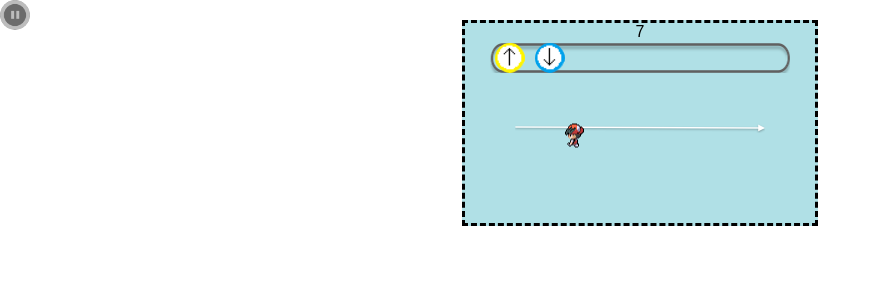
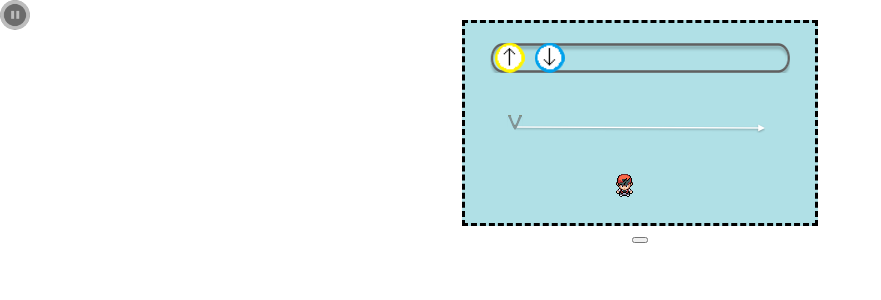
Before and after one commit to xinlijia/SAWO-react, a React (Create React App) app: page / in a window 1280 px wide. Shown: the top 300 px of the page, without its empty margins (0-881 px from the left). Built offline with nearby package versions, Linux system fonts and the light colour scheme.

Commit message:
frame, timeline, character control

```diff
--- a/src/Character.js
+++ b/src/Character.js
@@ -1,101 +1,21 @@
 import React, { Component } from 'react';
 import './Character.css';
-import { collideRect } from './util/functions.js'
 
 class Character extends Component {
     constructor(props) {
         super(props);
         this.state = {
-            dir: 'l',
-            vel: 0,
-            still: 'moving',
-            top: this.props.top,
-            left: this.props.left,
-            running: false,
-            frame: 0,
+            character: this.props.character,
         };
-        this.tick = this.tick.bind(this);
     }
 
-    validTarget(rect){
-        return collideRect(rect, this.state.rect);
-    }
-
-    tick(){
-        // if(this.state.running){
-        //     console.log('123');
-
-        // }
-        this.setState({
-            frame: this.state.frame + 1,
-        });
-    }
-    componentDidMount(){
-        this.interval = setInterval(this.tick, 1000);
-    }
-    componentWillUnmount(){
-        clearInterval(this.interval);
-    }
-
-    moveUp(){
-        this.setState({
-            dir: 'u',
-        });
-    }
-
-    moveDown(){
-        this.setState({
-            dir: 'd',
-        });
-    }
-
-    moveLeft(){
-        this.setState({
-            dir: 'l',
-        });
-    }
-
-    moveRight(){
-        this.setState({
-            dir: 'r',
-        });
-    }
-
-    move(maze, dx, dy){
-        if(dx !== 0){
-            this.moveSingleAxis(dx, 0, maze);
-        }
-        if(dy !== 0){
-            this.moveSingleAxis(0, dy, maze);
-        }
-    }
-    updateMove(maze, dt){
-        if(this.state.dir === 'l'){
-            this.move(maze, -this.state.speed * dt, 0);
-        }
-        if(this.state.dir === 'r'){
-            this.move(maze, this.state.speed * dt, 0);
-
-        }
-        if(this.state.dir === 'u'){
-            this.move(maze, 0, -this.state.speed * dt);
-
-        }
-        if(this.state.dir === 'd'){
-            this.move(maze, 0, this.state.speed * dt);
-        }
-    }
-    moveSingleAxis(dx, dy, maze){
-
-    }
     render() {
-
+        // console.log(this.props.character);
         return (
             <div>
-                {this.state.frame}
                 <div
-                className={'character ' + this.state.still + '_' + this.state.dir}
-                style={{top: this.state.top, left:this.state.left}}
+                className={'character ' + this.props.character.still + '_' + this.props.character.dir}
+                style={{top: this.props.character.top, left:this.props.character.left}}
                 />
             </div>
         );
--- a/src/Timeline.css
+++ b/src/Timeline.css
@@ -7,6 +7,14 @@
     background-color: powderblue;
 }
 
+.timeline_pt{
+    position: relative;
+
+    width: 16px;
+    height: 16px;
+    background-image: url("./resource/image/timeline_pointer.png");
+
+}
 
 .move_bar{
     position: absolute;
--- a/src/Timeline.js
+++ b/src/Timeline.js
@@ -37,10 +37,159 @@ class Timeline extends Component {
                 width: 250,
                 height: 10,
             },
-            running: false,
+            character:{
+                dir: 'd',
+                still: 'still',
+                // initial pos by maze data
+                top: 150,
+                left: 150,
+                speed: 100,
+            },
+            timeline_time: 50,
         };
         this.updateMove = this.updateMove.bind(this);
+        this.frame = this.frame.bind(this);
+
     }
+    frame(){
+        if(this.props.running){
+            this.updateAll(this.props.maze, 1.0/50);
+        }
+    }
+    componentDidMount(){
+        this.interval = setInterval(this.frame, 20);
+    }
+    componentWillUnmount(){
+        clearInterval(this.interval);
+    }
+
+    updateAll(maze, dt){
+        this.updateTimelinePointer(dt)
+        this.updateCharacter(maze, dt)
+
+    }
+
+    updateTimelinePointer(dt){
+        if(this.props.running){
+            let time_now = this.state.timeline_time;
+            // manage movement here
+            if(time_now in this.state.timeline_dic){
+                let move = this.state.move_list[this.state.timeline_dic[time_now]];
+                if(move.type === 'move_up'){
+                    this.moveUp();
+                }
+                else if(move.type === 'move_down'){
+                    this.moveDown();
+                }
+            }
+
+
+            if(time_now + dt * 50 < 300){
+                this.setState({
+                    timeline_time: this.state.timeline_time + dt * 50,
+                });
+            }
+
+
+        }
+    }
+
+
+    moveUp(){
+        if(this.props.running){
+            let new_character = Object.assign({}, this.state.character);
+            new_character.dir = 'u';
+            new_character.still = 'moving';
+            this.setState({
+                character: new_character,
+            });
+        }
+    }
+
+    moveDown(){
+        if(this.props.running){
+            let new_character = Object.assign({}, this.state.character);
+            new_character.dir = 'd';
+            new_character.still = 'moving';
+            this.setState({
+                character: new_character,
+            });
+        }
+    }
+
+    moveLeft(){
+        if(this.props.running){
+            let new_character = Object.assign({}, this.state.character);
+            new_character.dir = 'l';
+            new_character.still = 'moving';
+            this.setState({
+                character: new_character,
+            });
+        }
+    }
+
+    moveRight(){
+        if(this.props.running){
+            let new_character = Object.assign({}, this.state.character);
+            new_character.dir = 'r';
+            new_character.still = 'moving';
+            this.setState({
+                character: new_character,
+            });
+        }
+    }
+    stop(){
+        if(this.props.running){
+            let new_character = Object.assign({}, this.state.character);
+            new_character.speed = 0;
+            new_character.still = 'still';
+            this.setState({
+                character: new_character,
+            });
+        }
+    }
+    updateCharacter(maze, dt){
+        console.log('dt', dt);
+        let character = this.state.character;
+        if(this.props.running && character.still === 'moving'){
+            if(character.dir === 'l'){
+                this.move(maze, -character.speed * dt, 0);
+            }
+            if(character.dir === 'r'){
+                this.move(maze, character.speed * dt, 0);
+            }
+            if(character.dir === 'u'){
+                this.move(maze, 0, -character.speed * dt);
+            }
+            if(character.dir === 'd'){
+                this.move(maze, 0, character.speed * dt);
+            }
+        }
+
+    }
+    move(maze, dx, dy){
+
+        if(dx !== 0){
+            this.moveSingleAxis(dx, 0, maze);
+        }
+        if(dy !== 0){
+            this.moveSingleAxis(0, dy, maze);
+        }
+    }
+    moveSingleAxis(dx, dy, maze){
+        let new_character = Object.assign({}, this.state.character);
+        let character = this.state.character;
+        new_character.top = character.top + dy;
+        new_character.left = character.left + dx;
+
+        this.setState({
+            character: new_character,
+        });
+    }
+
+
+
+
 
     updateMove(id, top, left, act){
         // manage collide here
@@ -79,6 +228,14 @@ class Timeline extends Component {
                 if(collideRect(rect, this.state.timeline_rect) && !(time in this.state.timeline_dic)){
                     move.left = time;
                     move.top = this.state.timeline_rect.top - 10;
+                    move.time = time;
+                    move.container = 'timeline';
+                    let new_timeline_dic = Object.assign({}, this.state.timeline_dic);
+                    new_timeline_dic[time] = id;
+                    this.setState({
+                        timeline_dic: new_timeline_dic,
+                    });
+                    this.props.updateTimeline(new_timeline_dic);
                 }
                 else{
                     move.left = move.orileft;
@@ -90,16 +247,25 @@ class Timeline extends Component {
 
                 if(collideRect(rect, this.state.move_rect)){
                     // TODO
-                    move.left = left;
+                    move.left = time;
                     move.top = this.state.move_rect.top;
+                    move.container = 'move';
+                    let new_timeline_dic = Object.assign({}, this.state.timeline_dic);
+                    delete new_timeline_dic[move.time];
+                    this.setState({
+                        timeline_dic: new_timeline_dic,
+                    });
+                    this.props.updateTimeline(new_timeline_dic);
                 }
                 else if (collideRect(rect, this.state.timeline_rect) && !(time in this.state.timeline_dic)){
                     let new_timeline_dic = Object.assign({}, this.state.timeline_dic);
-                    delete this.state.timeline_dic[move.time];
+                    delete new_timeline_dic[move.time];
                     new_timeline_dic[time] = id;
                     this.setState({
                         timeline_dic: new_timeline_dic,
-                    })
+                    });
+                    this.props.updateTimeline(new_timeline_dic);
+
                     move.time = time;
                     move.top = this.state.timeline_rect.top - 10;
                 }
@@ -129,22 +295,9 @@ class Timeline extends Component {
                 updateMove={this.updateMove}
             />
         );
-        // for (var i=0; i<this.state.move_list.length; i++){
-        //     var item = this.state.move_list[i];
-        //     moves.push(
-        //         <Move
-        //             id={item.id}
-        //             type={item.type}
-        //             top={item.top}
-        //             left={item.left}
-        //             dragging={item.dragging}
-        //             updateMove={this.updateMove}
-        //         />
-        // )
-        // };
+
 
         return (
-
             <div className='timeline'>
                 <div className="move_bar"
                     style={this.state.move_rect}
@@ -152,10 +305,13 @@ class Timeline extends Component {
                 <div className="time_line"
                     style={this.state.timeline_rect}
                     />
+                <div className="timeline_pt"
+                    style={{top: 92, left: this.state.timeline_time - 8}}
+                />
                 {moves}
                 <Character
-                    top={100}
-                    left={100}
+                    character={this.state.character}
+                    running={this.state.running}
                  />
             </div>
         );
--- a/src/main.js
+++ b/src/main.js
@@ -13,19 +13,37 @@ class Main extends Component {
 			character_dir: mazeData[props.maze_id].character_dir,
             tool: mazeData[props.maze_id].tool,
 			move: mazeData[props.maze_id].move,
-			time_line: [],
+			timeline: {},
             mech: mazeData[props.maze_id].mech,
-            brick: mazeData[props.maze_id].brick
-		}
+			brick: mazeData[props.maze_id].brick,
+			running: false,
+		};
+		this.updateTimeline = this.updateTimeline.bind(this);
+		this.toggleRunning = this.toggleRunning.bind(this);
 	}
 
-
-
+	updateTimeline(timeline){
+		this.setState({
+			timeline: timeline,
+		});
+	}
+	toggleRunning(){
+		let running = !this.state.running;
+		this.setState({
+			running: running,
+		})
+	}
   	render(){
     	return (
 			<div>
-				<Timeline content={this.state.move}
-					pos={{top: 0, left: 0}}/>
+				<Timeline
+					content={this.state.move}
+					pos={{top: 0, left: 0}}
+					updateTimeline={this.updateTimeline}
+					maze={mazeData[this.props.maze_id]}
+					running={this.state.running}
+				/>
+				<button onClick={this.toggleRunning}/>
 			</div>
     	);
 	}
```
